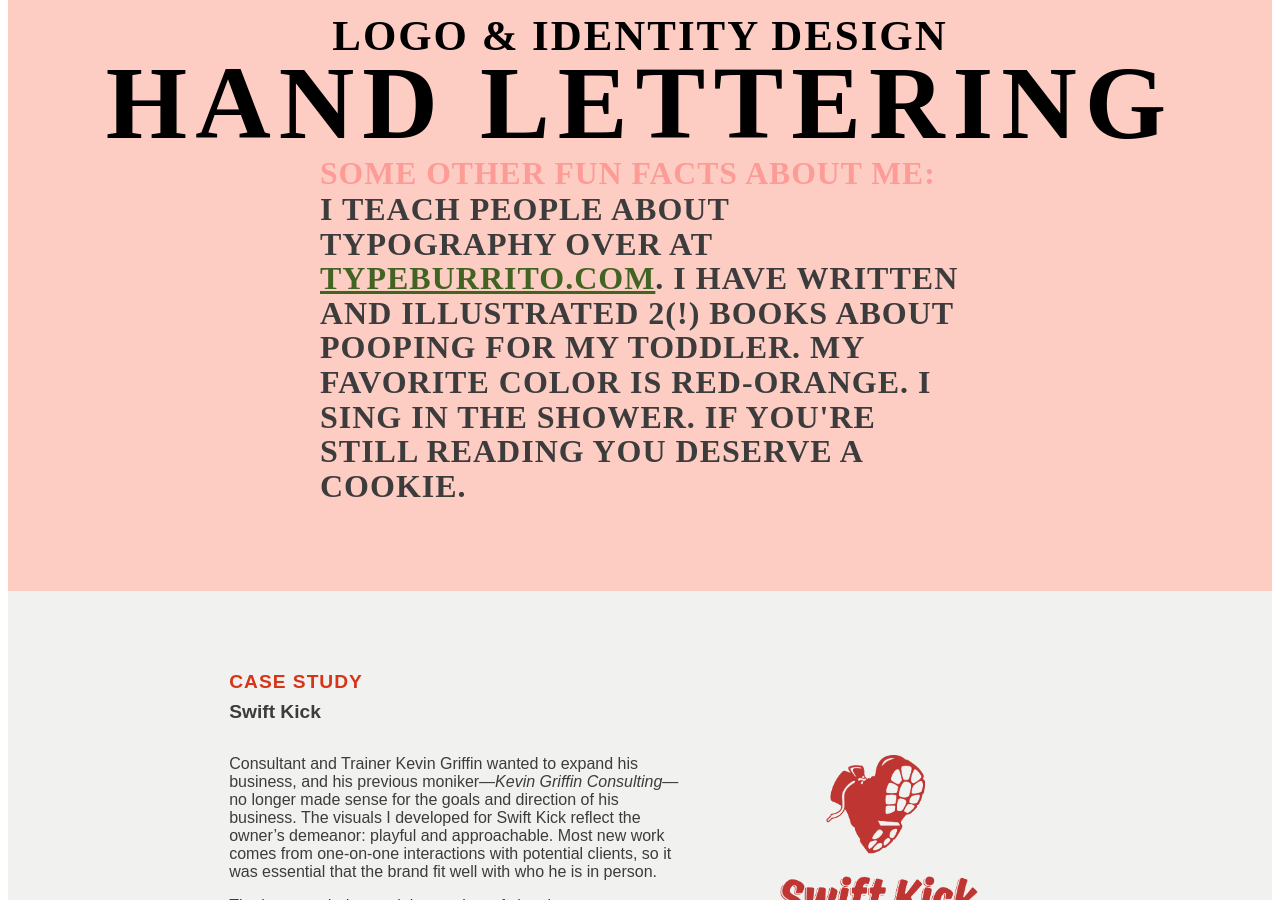
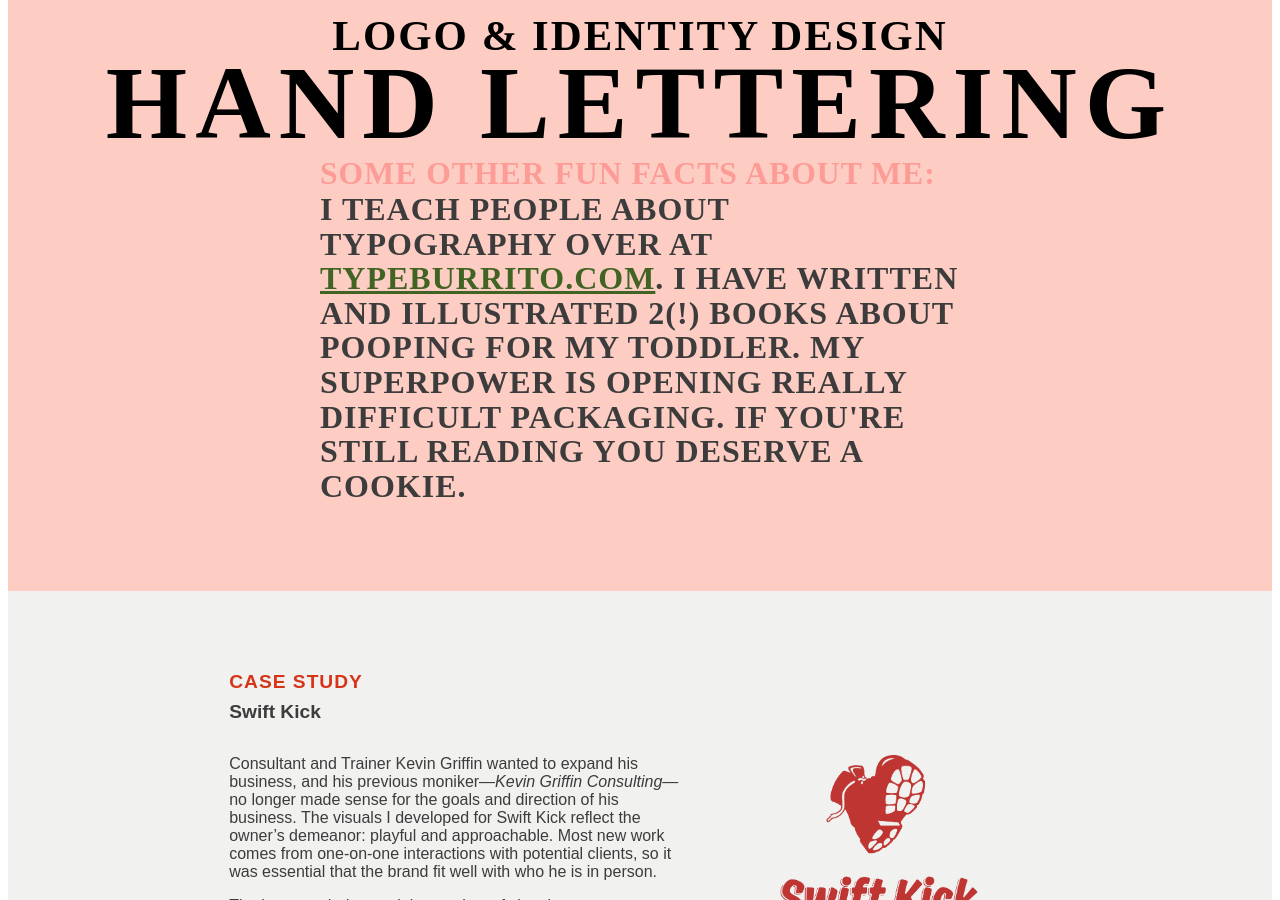
Before and after one commit to bfioritto/bethfioritto, a Jekyll site: the page built from index.md, in a window 1280 px wide and 900 px high, scrolled down 457 px. Built offline with Jekyll 4.4.1, drawn with Linux system fonts in a browser that asks for light colours.

Commit message:
worked on welcome

```diff
--- a/_includes/welcome.html
+++ b/_includes/welcome.html
@@ -30,7 +30,7 @@
 
     <div class="fun-facts">
         <h2>Some other fun facts about me:</h2>
-        <p>I teach people about typography over at <a href="http://typeburrito.com/">TypeBurrito.com</a>. I have written and illustrated 2(!) books about pooping for my toddler. My favorite color is red-orange. I sing in the shower. If you're still reading you deserve a cookie.</p>
+        <p>I teach people about typography over at <a href="http://typeburrito.com/">TypeBurrito.com</a>. I have written and illustrated 2(!) books about pooping for my toddler. My superpower is opening really difficult packaging. If you're still reading you deserve a cookie.</p>
     </div>
 
    </div>
```
